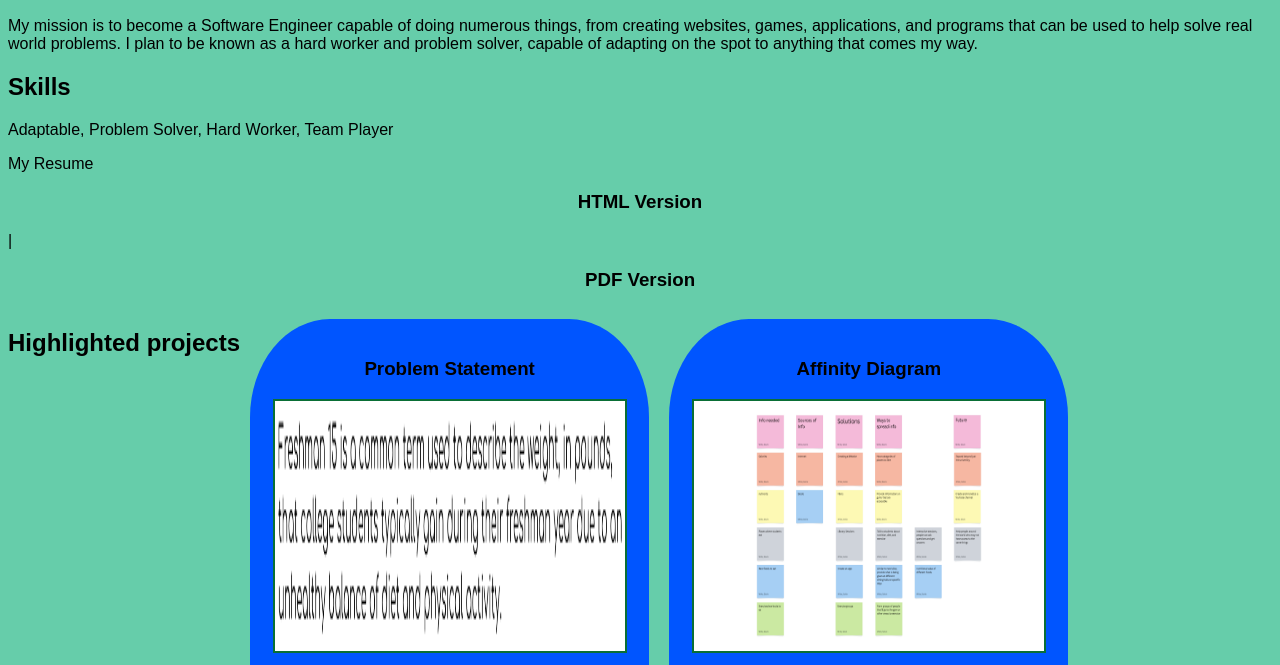
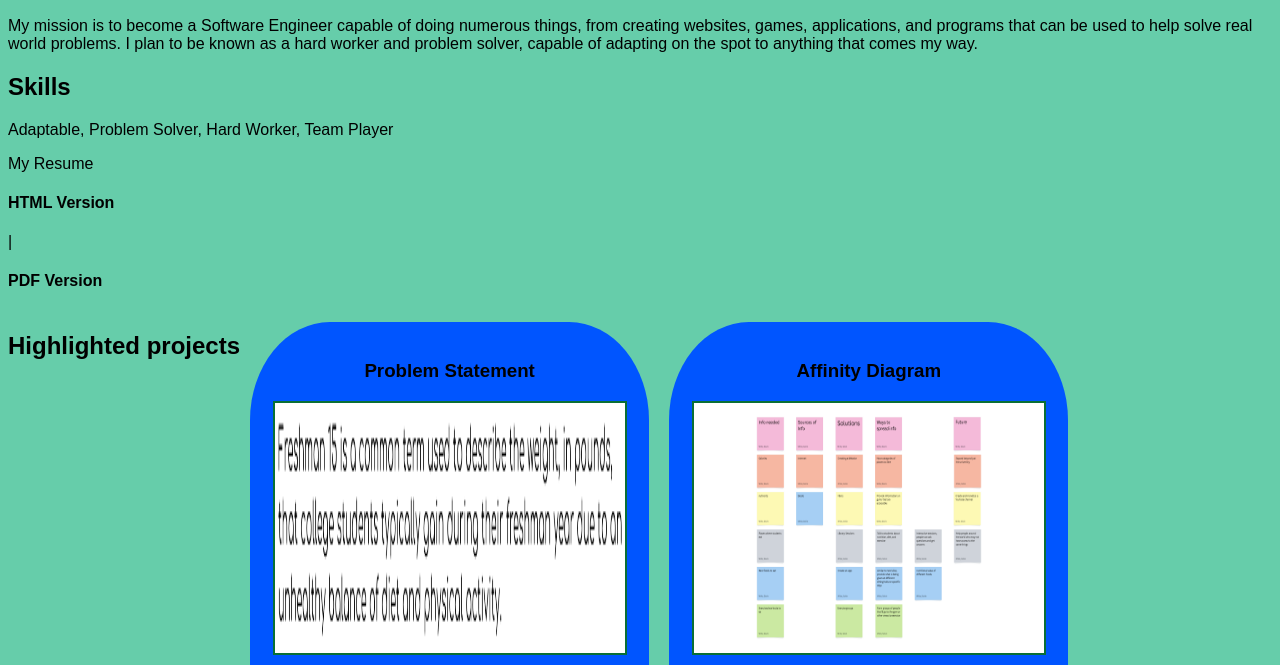
Before and after one commit to Selvin333/Selvin333.github.io, a plain HTML site: page index.html in a window 1280 px wide. Shown: the part 111-776 px from the top of the page. Drawn offline with Linux system fonts and the light colour scheme.

Commit message:
resume link fix

```diff
--- a/index.html
+++ b/index.html
@@ -17,7 +17,7 @@
     <div class="skills">
         <h2>Skills</h2>
         <p>Adaptable, Problem Solver, Hard Worker, Team Player</p>
-        <p>My Resume <a href="https://selvin333.github.io/resume.html"><h3>HTML Version</h3></a>|<a href="files/Selvin_White_III_Resume(CSCE190).pdf"><h3>PDF Version</h3></a></p>
+        <p>My Resume <a href="https://selvin333.github.io/resume.html"><h4>HTML Version</h4></a>|<a href="files/Selvin_White_III_Resume(CSCE190).pdf"><h4>PDF Version</h4></a></p>
     </div>
     <div class="projects">
         <h2>Highlighted projects</h2>
```
